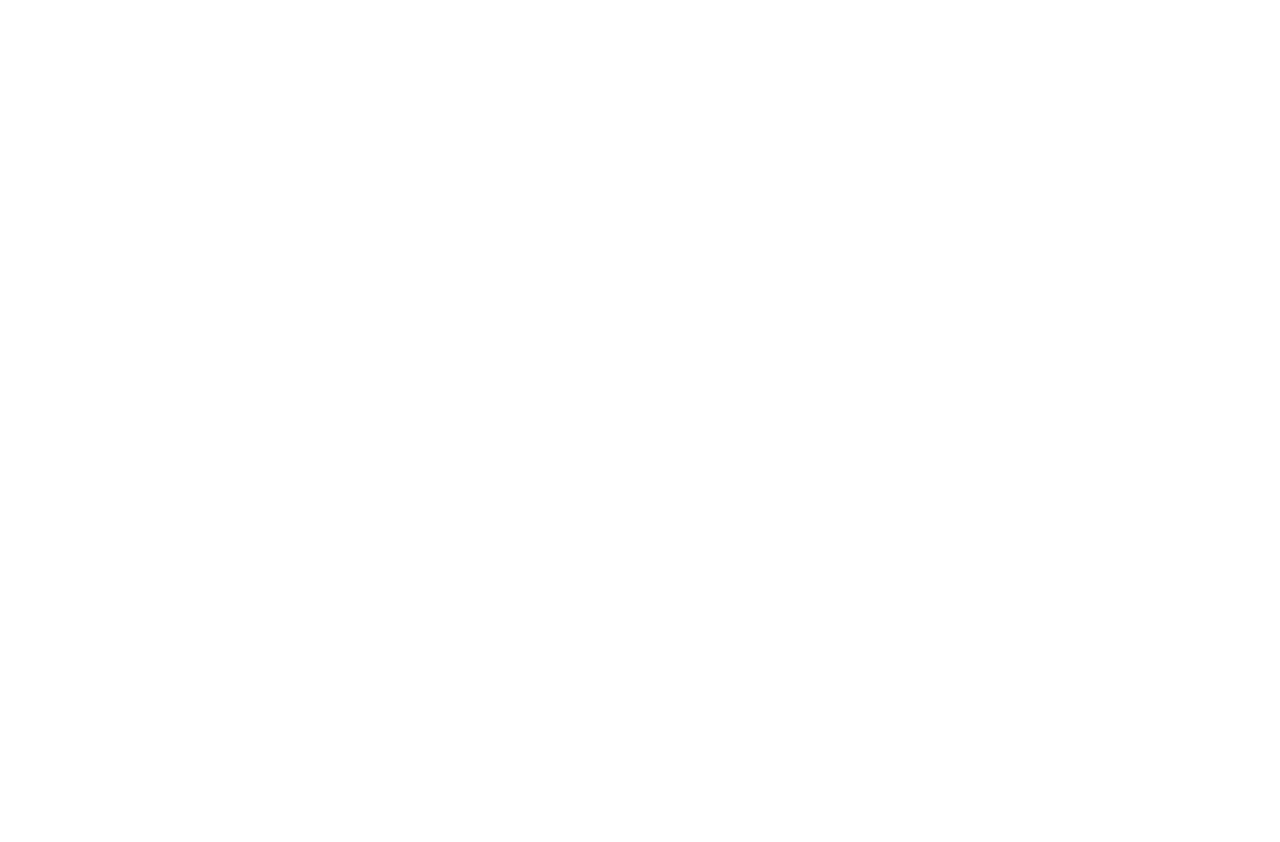
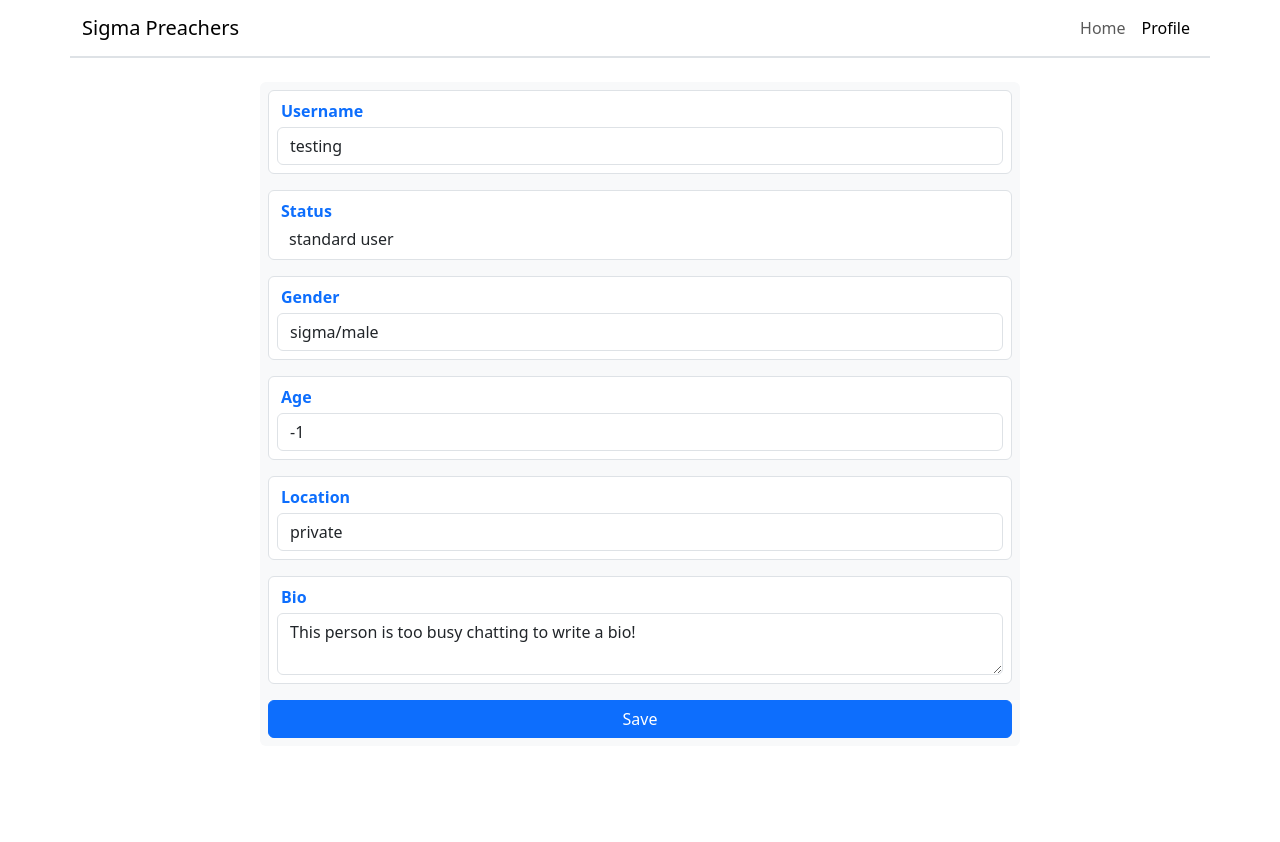
Before and after one commit to JohnProgramming08/sigma_preachers, a Flask app: page /edit_profile in a window 1280 px wide. Before the commit the page is empty. Before the commit the page ends 800 px from the top, so only its background shows below. Run offline with Flask 3, Linux system fonts and the light colour scheme; a user stored in the database is signed in; some libraries are stand-ins or nearby versions.

Commit message:
feat: finish profile page

```diff
--- a/project/routes/edit_profile.py
+++ b/project/routes/edit_profile.py
@@ -12,6 +12,7 @@ def edit_profile():
     form = EditProfileForm()
     # User has not submitted a valid form
     if not form.validate_on_submit():
+        form.bio.data = current_user.bio
         return render_template("edit_profile.html", form=form)
 
     # User has submitted a valid form
@@ -31,5 +32,5 @@ def edit_profile():
         )
 
     # Profile update failed
-    flash("warning", "That username is already taken.")
+    flash("That username is already taken.", "warning")
     return render_template("edit_profile.html", form=form)
--- a/project/services/edit_profile.py
+++ b/project/services/edit_profile.py
@@ -1,4 +1,4 @@
-from project.database import Update
+from project.database import Update, Select
 
 
 class EditProfileService:
@@ -8,4 +8,7 @@ class EditProfileService:
 
     # Update the users profile, returning if its a success
     def update_profile(self) -> bool:
+        if Select.username_exists(self.new_details.get("username")):
+            return False
+
         return Update.update_user_profile(self.user_id, self.new_details)
--- a/project/templates/edit_profile.html
+++ b/project/templates/edit_profile.html
@@ -0,0 +1,66 @@
+{% extends "base.html" %}
+
+{% block body %}
+<!-- Header -->
+<header class="row border-bottom border-2">
+    <nav class="navbar navbar-expand-sm">
+        <div class="container-fluid">
+            <a class="navbar-brand" href="/">Sigma Preachers</a>
+            <button class="navbar-toggler" type="button" data-bs-toggle="collapse" data-bs-target="#collapsibleNavbar">
+                <span class="navbar-toggler-icon"></span>
+            </button>
+            <div class="collapse navbar-collapse" id="collapsibleNavbar">
+                <ul class="navbar-nav ms-auto">
+                    <li class="nav-item">
+                        <a class="nav-link" href="/home">Home</a>
+                    </li>
+                    <li class="nav-item">
+                        <a class="nav-link active" href="/view_profile/{{ current_user.id }}">Profile</a>
+                    </li>
+                </ul>
+            </div>
+        </div>
+    </nav>
+</header>
+
+<!-- Main -->
+<main class="mt-4">
+    <div class="row d-flex justify-content-center mb-5">
+        <form class="bg-light rounded p-2 mb-5 col-sm-8" action="/edit_profile" method="post">
+            {{ form.hidden_tag() }}
+            <div class="d-flex flex-column row border py-2 mx-0 rounded mb-3 pe-2" style="background-color: white;">
+                {{ form.username.label(class="text-primary fw-bold ms-0 my-0") }}
+                {{ form.username(class="form-control mt-1 ms-2 mb-0", style="width: auto;", value=current_user.username) }}
+            </div>
+
+            <div class="d-flex flex-column row border py-2 mx-0 rounded mb-3" style="background-color: white;">
+                <p class="text-primary fw-bold ms-0 my-0">Status</p>
+                <p class="mt-1 ms-2 mb-0">{{ current_user.status }}</p>
+            </div>
+
+            <div class="d-flex flex-column row border py-2 mx-0 rounded mb-3 pe-2" style="background-color: white;">
+                {{ form.gender.label(class="text-primary fw-bold ms-0 my-0") }}
+                {{ form.gender(class="form-control mt-1 ms-2 mb-0", style="width: auto;", value=current_user.gender) }}
+            </div>
+
+            <div class="d-flex flex-column row border py-2 mx-0 rounded mb-3 pe-2" style="background-color: white;">
+                {{ form.age.label(class="text-primary fw-bold ms-0 my-0") }}
+                {{ form.age(class="form-control mt-1 ms-2 mb-0", style="width: auto;", value=current_user.age) }}
+            </div>
+
+            <div class="d-flex flex-column row border py-2 mx-0 rounded mb-3 pe-2" style="background-color: white;">
+                {{ form.location.label(class="text-primary fw-bold ms-0 my-0") }}
+                {{ form.location(class="form-control mt-1 ms-2 mb-0", style="width: auto;", value=current_user.location) }}
+            </div>
+
+            <div class="d-flex flex-column row border py-2 mx-0 rounded mb-3 pe-2" style="background-color: white;">
+                {{ form.bio.label(class="text-primary fw-bold ms-0 my-0") }}
+                {{ form.bio(class="form-control mt-1 ms-2 mb-0", style="width: auto;") }}
+            </div>
+            <div class="row d-flex justify-content-center mx-0">
+                {{ form.submit(class="btn btn-primary") }}
+            </div>
+        </form>
+    </div>
+</main>
+{% endblock %}
--- a/project/templates/room.html
+++ b/project/templates/room.html
@@ -13,6 +13,9 @@
                 <ul class="navbar-nav ms-auto">
                     <li class="nav-item">
                         <a class="nav-link active" href="/home">Home</a>
+                    </li>
+                    <li class="nav-item">
+                        <a class="nav-link" href="/view_profile/{{ current_user.id }}">Profile</a>
                     </li>
                 </ul>
             </div>
--- a/project/templates/view_profile.html
+++ b/project/templates/view_profile.html
@@ -15,7 +15,7 @@
                         <a class="nav-link" href="/home">Home</a>
                     </li>
                     <li class="nav-item">
-                        <a class="nav-link" href="/view_profile/{{ current_user.id }}">Profile</a>
+                        <a class="nav-link active" href="/view_profile/{{ current_user.id }}">Profile</a>
                     </li>
                 </ul>
             </div>
```
Also changed, not shown: instance/sigma_preachers.db.
